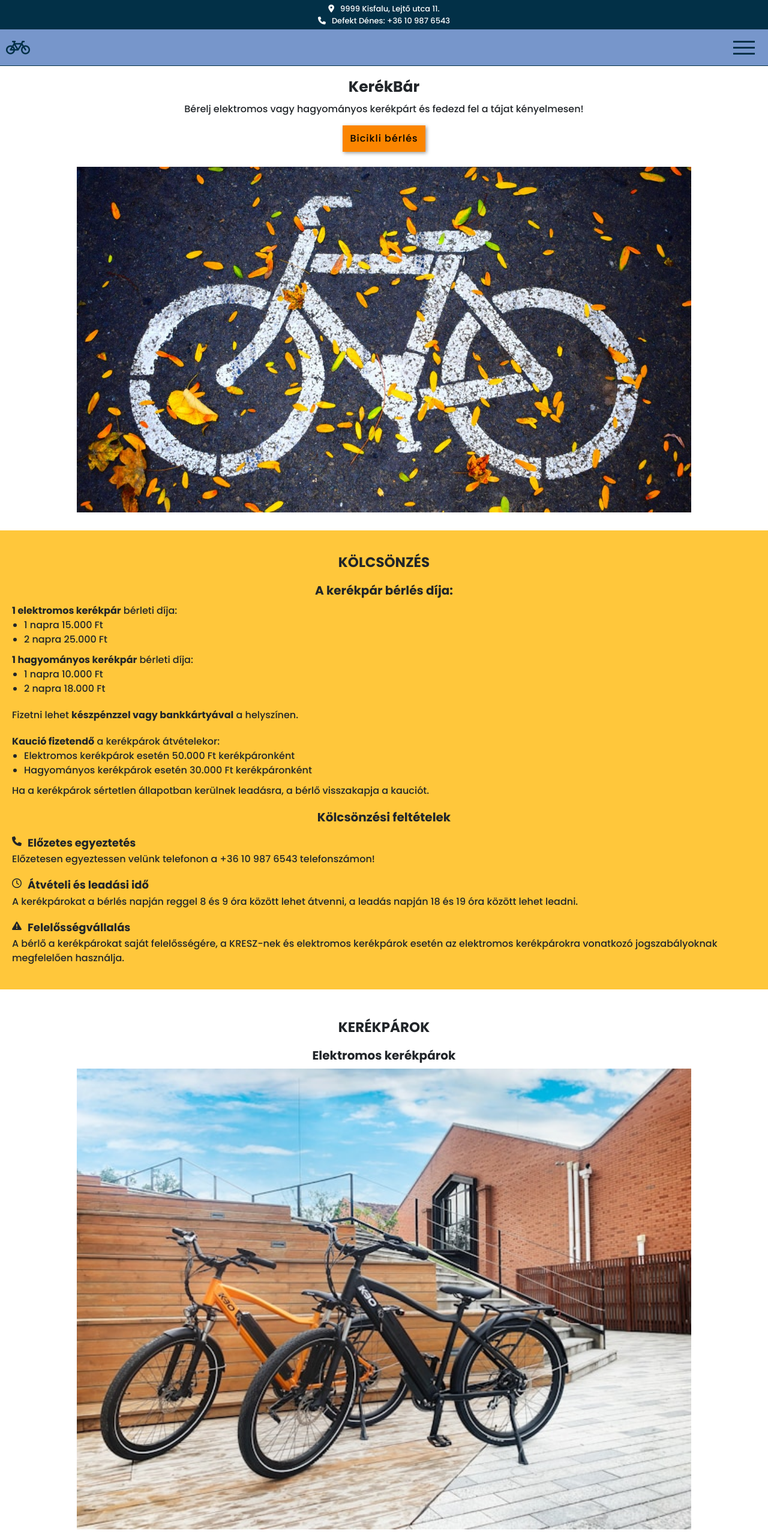
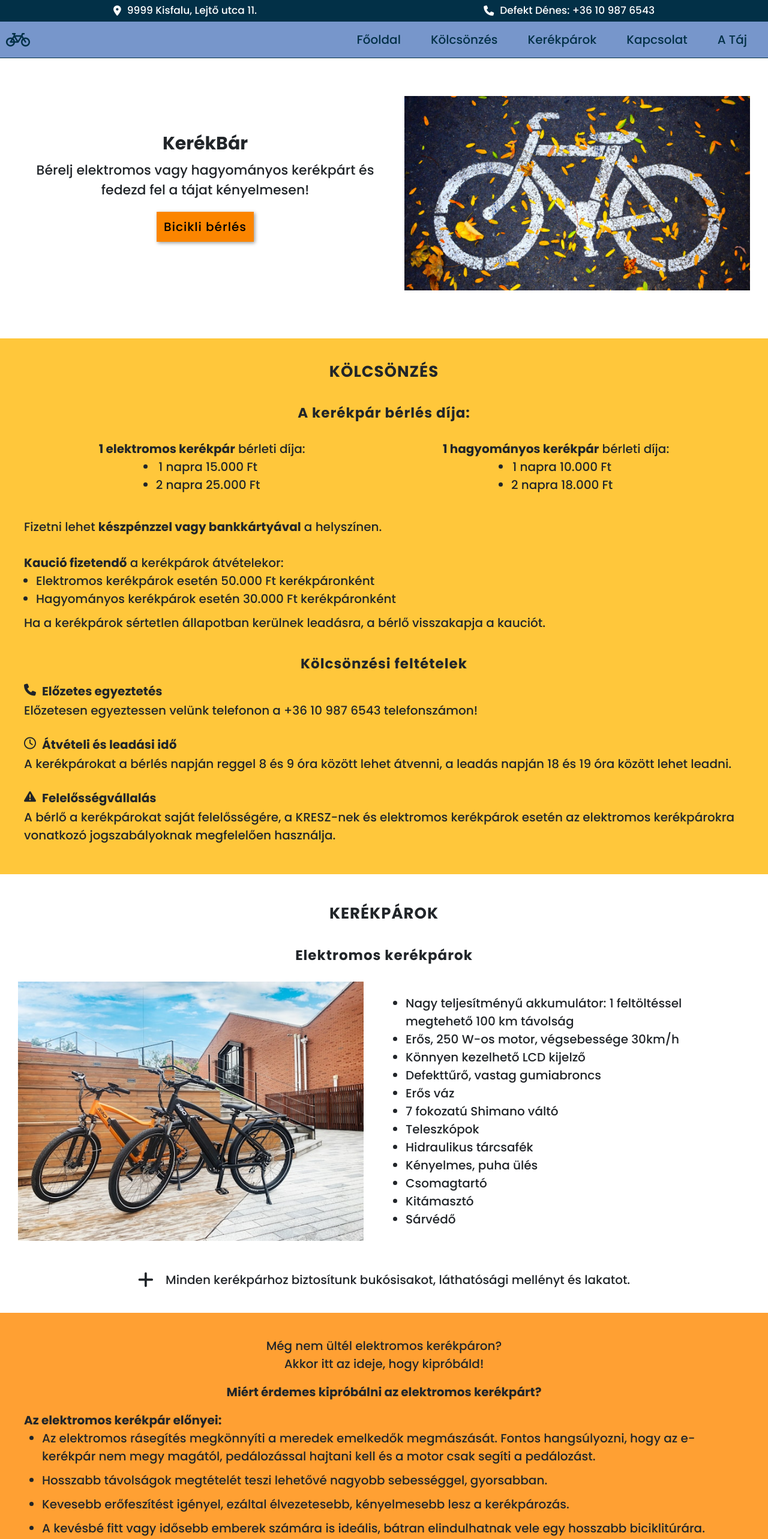
Before and after one commit to timeaFejer/KerekBar, a plain HTML site: page index.html in a window 1280 px wide. Shown: the top 2565 px of the page at 60% size. Drawn offline with nearby package versions, Linux system fonts and the light colour scheme.

Commit message:
Change values, add values to new classes and add media queries

```diff
--- a/styles.css
+++ b/styles.css
@@ -108,7 +108,7 @@ header {
 .nav-links {
     list-style-type: none;
     width: 50vw;
-    height: 45vh;
+    height: 38vh;
     position: fixed;
     right: -30rem;
     visibility: hidden;
@@ -125,7 +125,7 @@ header {
     color: var(--white);
     display: block;
     padding: 0.7rem 0;
-    font-size: 1.7rem;
+    font-size: 1.8rem;
 }
 
 .nav-link:hover {
@@ -162,7 +162,7 @@ h2 {
 
 h3 {
     font-size: 2rem;
-    margin: 2rem 0 1rem;
+    margin: 3rem 0 2rem;
 }
 
 h4 {
@@ -172,8 +172,10 @@ h4 {
 /* Főoldal */
 
 .fooldal {
-    padding: 0 2rem 2rem;
+    padding: 2rem;
     text-align: center;
+    display: flex;
+    flex-direction: column;
 }
 
 .button {
@@ -183,7 +185,7 @@ h4 {
     background-color: var(--orange);
     color: var(--black);
     border: 2px solid var(--orange);
-    margin: 1.5rem;
+    margin: 2rem;
     box-shadow: 2px 2px 6px rgba(0, 0, 0, 0.4);
     letter-spacing: 0.1rem;
     cursor: pointer;
@@ -198,7 +200,7 @@ h4 {
 }
 
 .bicycle-img {
-    width: 80vw;
+    width: 85vw;
     display: block;
     margin: 1rem auto;
 }
@@ -210,8 +212,22 @@ h4 {
     background-color: var(--yellow);
 }
 
+.bike-fee {
+    display: flex;
+    flex-direction: column;
+    padding: 1rem;
+}
+
+.bike-fee-group {
+    text-align: center;
+}
+
+.bike-fee-list {
+    display: inline-block;
+}
+
 .text-box {
-    margin: 2rem 0;
+    margin: 1rem 0 2rem;
 }
 
 .condition {
@@ -221,15 +237,18 @@ h4 {
 /* Kerékpárok */
 
 .kerekparok {
-    padding: 3rem 0;
+    padding: 3rem 0 0;
 }
 
-.bike-type-title {
-    margin: 2rem 0;
+.bike-type {
+    display: flex;
+    flex-direction: column;
+    align-items: center;
+    padding: 0 2rem;
 }
 
 .property-list {
-    margin: 2rem 3rem;
+    margin: 1rem;
 }
 
 .advantage-list-item {
@@ -253,51 +272,53 @@ h4 {
 .plus {
     display: flex;
     align-items: center;
+    justify-content: center;
+    padding: 2rem;
+    margin: 0 auto 2rem;
 }
 
 .plus-icon {
-    padding: 0 2rem;
+    padding: 0 2rem 0 0;
     font-size: 3rem;
 }
 
 /* Kapcsolat */
 
 .kapcsolat {
-    padding: 2rem;
+    padding: 2rem 0 4rem;
     background-color: var(--light-blue);
     display: flex;
     flex-direction: column;
-    align-items: center;
-    justify-content: center;
+    border: 1px solid var(--dark-blue);
 }
 
 .kapcsolat-form {
     display: flex;
     flex-direction: column;
-    align-items: center;
-    justify-content: center;
-    width: 85%;
 }
 
 .form-elem {
-    margin: 1rem auto;
+    margin: 1rem;
+    display: flex;
+    flex-direction: column;
+    align-items: center;
 }
 
 .form-textarea {
-    height: 20vh;
-}
-
-.textarea-label {
-    vertical-align: top;
+    height: 25vh;
 }
 
 .form-label {
-    text-align: left;
     font-size: 1.8rem;
 }
 
 .form-input {
-    width: 100%;
+    width: 23rem;
+}
+
+.form-button {
+    width: 10rem;
+    margin: 1.5rem auto;
 }
 
 /* A táj */
@@ -311,11 +332,7 @@ h4 {
 
 .carousel {
     width: 100%;
-    margin: 2rem auto;
-}
-
-.carousel-img {
-    height: 200px;
+    margin: 2rem auto 3rem;
 }
 
 /* Footer */
@@ -344,3 +361,222 @@ footer {
 .arrow-up:hover {
     color: var(--white);
 }
+
+
+/* Media queries */
+
+@media only screen and (min-width: 576px) {
+     body {
+        font-size: 1.8rem;
+     }
+
+    /* Hamburger menu*/
+    .nav-links {
+        width: 40%;
+    }
+
+    .nav-link {
+        font-size: 2rem;
+        padding: 0.5rem;
+    }
+
+    /* Főoldal*/
+    .bicycle-img {
+        width: 70vw;
+    }
+
+    /* Kölcsönzés */
+    .kolcsonzes {
+        padding: 2rem 3rem;
+    }
+
+    /* Kapcsolat */
+    .form-elem {
+        flex-direction: row;
+        justify-content: center;
+    }
+
+    .form-label {
+        width: 15rem;
+    }
+
+    .textarea-label {
+        align-self: flex-start;
+    }
+
+    /* Carousel */
+    .carousel {
+        width: 75%;
+    }
+}
+
+@media only screen and (min-width: 768px) {
+
+    /* Header */
+    .header-contact {
+       flex-direction: row;
+       justify-content: space-around;
+       font-size: 1.5rem;
+    }
+
+    .header-nav {
+        display: flex;
+        padding-top: 0.5rem;
+    }
+
+    /* Hamburger menu*/
+    .nav-checkbox__button {
+        display: none;
+    }
+
+    .nav-links {
+        visibility: visible;
+        background-color: var(--light-blue);
+        display: flex;
+        position: relative;
+        right: 0;
+        height: 1vh;
+        width: 80vw;
+        margin: 0;
+        justify-content: flex-end;
+    }
+
+    .nav-link {
+        color: var(--dark-blue);
+        text-transform: capitalize;
+        padding: 0 1.5rem;
+    }
+
+    .nav-link:hover {
+        color: var(--dark-blue);
+        text-shadow: 1px 1px 3px rgba(255, 255, 255, 0.8);
+    }
+
+    /* Főoldal */
+    .call {
+        font-size: 2rem;
+    }
+
+    .bicycle-img {
+        width: 60vw;
+    }
+
+    /* Kölcsönzés */
+    .kolcsonzes {
+        padding: 2rem 4rem;
+    }
+
+    /* Kerékpárok*/
+    .property-list {
+        padding: 0 5rem;
+    }
+
+    .e-bike {
+        padding: 2rem 4rem;
+    }
+
+    .plus {
+        padding: 2rem 4rem;
+    }
+
+    /* Kapcsolat */
+    .kapcsolat {
+        margin: 0 8rem;
+    }
+
+    .form-input {
+        width: 30rem;
+    }
+
+    .form-textarea {
+        height: 30vh;
+    }
+
+    /* Carousel*/
+    .carousel {
+        width: 65%;
+    }
+}
+
+@media only screen and (min-width: 992px) {
+    body {
+        font-size: 2rem;
+    }
+
+    /* Header */
+    .header-contact {
+        font-size: 1.7rem;
+    }
+
+    .nav-link {
+        padding: 0 2.5rem;
+    }
+
+    /* Main */
+    h1 {
+        font-size: 3rem;
+    }
+
+    h2 {
+        font-size: 2.6rem;
+        letter-spacing: 0.1rem;
+    }
+
+    h3 {
+        font-size: 2.3rem;
+        letter-spacing: 0.1rem;
+        margin: 4rem 0 2rem;
+    }
+
+    h4 {
+        font-size: 2rem;
+    }
+
+    /* Főoldal */
+    .fooldal {
+        flex-direction: row;
+        align-items: center;
+        margin-bottom: 5rem;
+    }
+
+    .fooldal-text {
+        padding: 0 2rem;
+    }
+
+    .call {
+        font-size: 2.2rem;
+    }
+
+    .bicycle-img {
+        width: 45vw;
+        margin: 1rem;
+    }
+
+    /* Kölcsönzés */
+    .bike-fee {
+        flex-direction: row;
+        justify-content: space-around;
+    }
+
+    .text-box {
+        margin: 2rem 0 3rem;
+    }
+
+    /* Kerékpárok*/
+    .bike-type {
+        flex-direction: row;
+        align-items: center;
+        justify-content: space-between;
+        padding: 0 2rem 2rem;
+    }
+
+    /* Kapcsolat */
+    .kapcsolat {
+        margin: 3rem 15rem;
+    }
+
+    /* Carousel */
+    .carousel {
+        width: 60%;
+    }
+}
```
